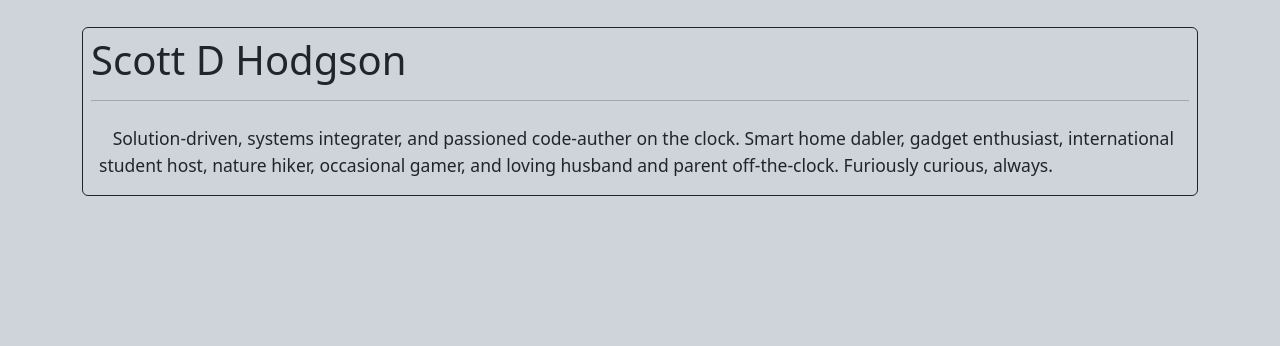
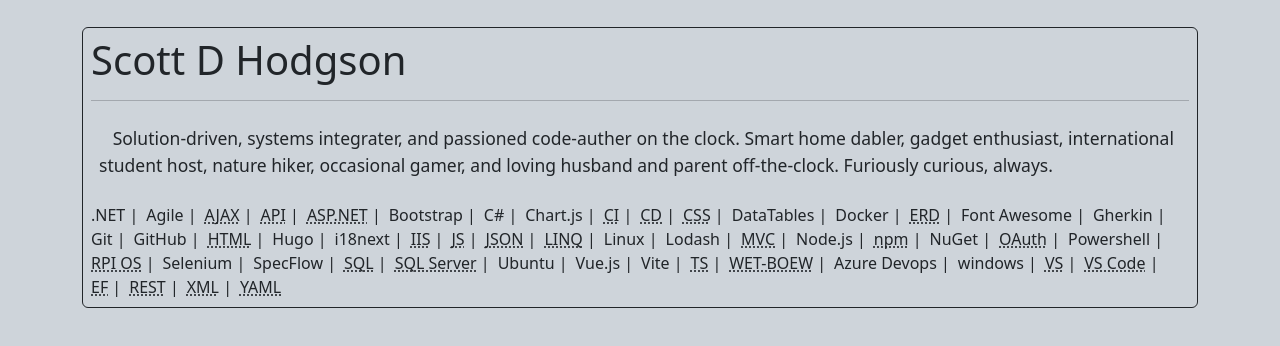
Before and after one commit to Scott-D-Hodgson/cv, a Vue app: page / in a window 1280 px wide. Shown: the top 346 px of the page. Built offline with nearby package versions, Linux system fonts and the light colour scheme; some icons are missing.

Commit message:
Added technologies section

```diff
--- a/src/components/CirriculumVitae.vue
+++ b/src/components/CirriculumVitae.vue
@@ -2,6 +2,7 @@
 import { useBorder } from '../composables/useBorder';
 import FlavourText from './cv/FlavourText.vue';
 import Header from './cv/Header.vue';
+import Technologies from './cv/Technologies.vue';
 
 const border = useBorder();
 </script>
@@ -11,6 +12,7 @@
         <Header></Header>
         <hr>
         <FlavourText></FlavourText>
+        <Technologies></Technologies>
     </div>
 </template>
 
--- /dev/null
+++ b/src/components/cv/Technologies.vue
@@ -0,0 +1,65 @@
+<script setup lang="ts">
+import Section from './Section.vue';
+import TermList from './TermList.vue';
+</script>
+
+<template>
+    <Section>
+        <TermList separator="' | '" :terms="[
+            { value: '.NET' },
+            { value: 'Agile' },
+            { acronym: 'AJAX', value: 'Asynchronous JavaScript and XML' },
+            { acronym: 'API', value: 'Application Programming Interface' },
+            { acronym: 'ASP.NET', value: 'Active Server Pages .NET' },
+            { value: 'Bootstrap' },
+            { value: 'C#' },
+            { value: 'Chart.js' },
+            { acronym: 'CI', value: 'Continuous Integration' },
+            { acronym: 'CD', value: 'Continuous Deployment' },
+            { acronym: 'CSS', value: 'Cascading Style Sheets' },
+            { value: 'DataTables' },
+            { value: 'Docker' },
+            { acronym: 'ERD', value: 'Entity-Relationship Diagram' },
+            { value: 'Font Awesome' },
+            { value: 'Gherkin' },
+            { value: 'Git' },
+            { value: 'GitHub' },
+            { acronym: 'HTML', value: 'Hypertext Markup Language' },
+            { value: 'Hugo' },
+            { value: 'i18next' },
+            { acronym: 'IIS', value: 'Internet Information Services' },
+            { acronym: 'JS', value: 'JavaScript' },
+            { acronym: 'JSON', value: 'JavaScript Object Notation' },
+            { acronym: 'LINQ', value: 'Language Integrated Query' },
+            { value: 'Linux' },
+            { value: 'Lodash' },
+            { acronym: 'MVC', value: 'Model-View-Controller' },
+            { value: 'Node.js' },
+            { acronym: 'npm', value: 'Node Package Manager (*assumed)' },
+            { value: 'NuGet' },
+            { acronym: 'OAuth', value: 'Open Authentication' },
+            { value: 'Powershell' },
+            { acronym: 'RPI OS', value: 'Raspberry Pi OS' },
+            { value: 'Selenium' },
+            { value: 'SpecFlow' },
+            { acronym: 'SQL', value: 'Structured Query Language' },
+            { acronym: 'SQL Server', value: 'Microsoft SQL Server' },
+            { value: 'Ubuntu' },
+            { value: 'Vue.js' },
+            { value: 'Vite' },
+            { acronym: 'TS', value: 'TypeScript' },
+            { acronym: 'WET-BOEW', value: 'Web Experience Toolkit' },
+            { value: 'Azure Devops' },
+            { value: 'windows' },
+            { acronym: 'VS', value: 'Visual Studio' },
+            { acronym: 'VS Code', value: 'Visual Studio Code' },
+            { acronym: 'EF', value: 'Entity Framework' },
+            { acronym: 'REST', value: 'Representational State Transfer' },
+            { acronym: 'XML', value: 'Extensible Markup Language' },
+            { acronym: 'YAML', value: `YAML Ain't Markup Language` }
+        ]">
+        </TermList>
+    </Section>
+</template>
+
+<style scoped></style>
--- /dev/null
+++ b/src/components/cv/Term.vue
@@ -0,0 +1,25 @@
+<script setup lang="ts">
+export interface Props {
+    acronym?: string;
+    value: string;
+    isExpanded?: boolean;
+}
+
+const props = withDefaults(defineProps<Props>(), {
+    isExpanded: false
+});
+</script>
+
+<template>
+    <abbr v-if="acronym && !isExpanded" :title="props.value">
+        {{ props.acronym }}
+    </abbr>
+    <template v-if="acronym && isExpanded">
+        {{ props.value }} ({{ props.acronym }})
+    </template>
+    <template v-if="!acronym">
+        {{ props.value }}
+    </template>
+</template>
+
+<style scoped></style>
--- /dev/null
+++ b/src/components/cv/TermList.vue
@@ -0,0 +1,43 @@
+<script setup lang="ts">
+import Term from './Term.vue';
+
+export interface ITerm {
+    acronym?: string,
+    value: string
+}
+
+export interface Props {
+    orientation?: 'horizontal' | 'vertical';
+    separator?: string;
+    terms: ITerm[];
+}
+
+const props = withDefaults(defineProps<Props>(), {
+    orientation: 'horizontal',
+    separator: `' '`
+});
+</script>
+
+<template>
+    <ul :class="{
+        'list-inline p-0 m-0': orientation === 'horizontal',
+        'list': orientation === 'vertical'
+    }">
+        <li v-for="term in props.terms" :class="{
+            'list-inline-item': orientation === 'horizontal',
+            'list-item': orientation === 'vertical'
+        }">
+            <Term :acronym="term.acronym" :value="term.value"></Term>
+        </li>
+    </ul>
+</template>
+
+<style scoped>
+ul {
+    display: inline;
+}
+
+li:not(:last-child)::after {
+    content: v-bind(separator)
+}
+</style>
```
